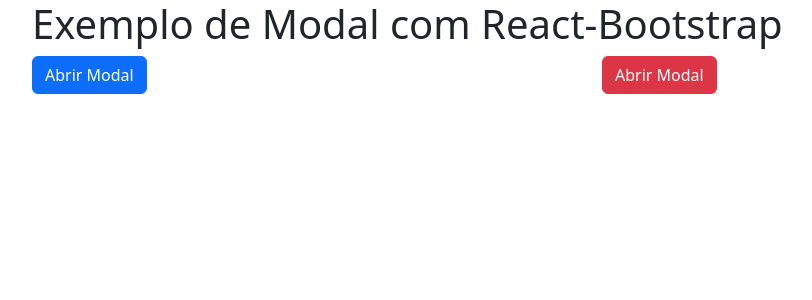
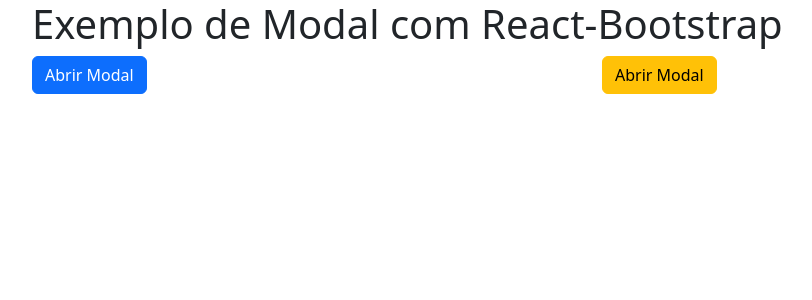
Before and after one commit to wadsonsm/DialogsBox, a React (Create React App) app: page / in a window 1280 px wide. Shown: the top 300 px of the page, without its empty margins (50-862 px from the left). Built offline with nearby package versions, Linux system fonts and the light colour scheme.

Commit message:
Inserindo loader

```diff
--- a/src/App.js
+++ b/src/App.js
@@ -2,20 +2,20 @@
 import 'bootstrap/dist/css/bootstrap.min.css';
 import './App.css';
 import CaixaDialogo from './components/CaixaDialogo';
-import { Button, Col, Container, Row } from 'react-bootstrap';
+import { Button, Col, Container, Row, Spinner } from 'react-bootstrap';
 import React, { useEffect, useState } from 'react';
 import { FaExclamationTriangle, FaCheckCircle, FaTimesCircle } from 'react-icons/fa';
 
 const App = () => {
   const [showModal, setShowModal] = useState(false);
   const [modalPropos, setModalProps] = useState({});
+  const [loading, setLoading] = useState(false);
 
-  const abrirModal = () => {
-    setModalProps({
-        titulo : "Sucesso",
-        conteudo:"A operação foi concluída com sucesso !",
-        icone : <FaCheckCircle  style={{color:'green'}} />
-    });
+  const abrirModalComLoader = async (titulo, conteudo, icone) => {
+    setLoading(true);
+    await new Promise((resolve) => setTimeout(resolve, 2000));
+    setLoading(false);
+    setModalProps({titulo, conteudo, icone});
     setShowModal(true);
   };
 
@@ -32,18 +32,41 @@
     <div>
       <Container>
           <h1>Exemplo de Modal com React-Bootstrap</h1>
+          {loading &&(
+            <div style={{textAlign:'center', margin:'20px 0'}}>
+              <Spinner animation='border' role='status'>
+                  <span className='visually-hidden'>loading ...</span>
+              </Spinner>
+              <p>Carregando ...</p>
+            </div>
+          )}
+
+          {!loading && (
               <Row>
               <Col>
-              <Button variant="primary" onClick={abrirModal}>
+                <Button variant="primary" onClick={() =>abrirModalComLoader(
+                  'Sucesso',
+                  'A operação foi concluída com sucesso !',
+                  <FaCheckCircle style={{ color: 'green' }} />
+                  )}>
                   Abrir Modal
                 </Button>
               </Col>
               <Col>
-            <Button variant="danger" onClick={abrirModal}>
+              <Button  variant="warning"
+          onClick={() =>
+            abrirModalComLoader(
+              'Aviso',
+              'Essa ação pode ter consequências.',
+              <FaExclamationTriangle style={{ color: 'orange' }} />
+            )
+          }
+        >
                 Abrir Modal
               </Button>
               </Col>
             </Row>
+          )}
       </Container>
 
       {/* Modal CaixaDialogo */}
```
Lines whose indentation alone changed are shown as unchanged.
